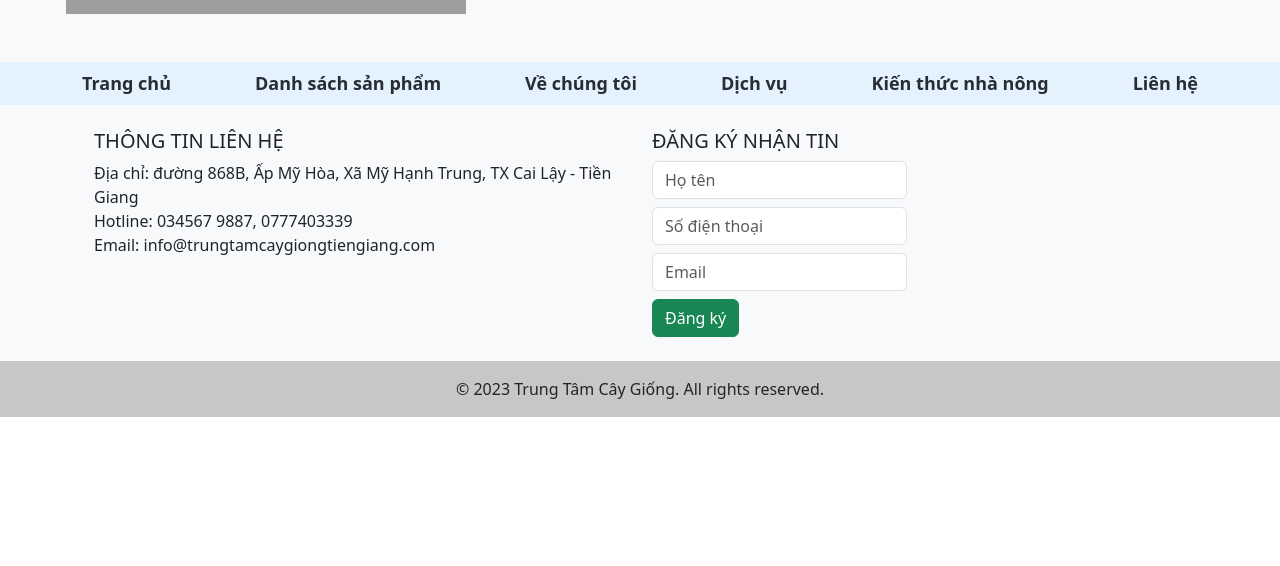
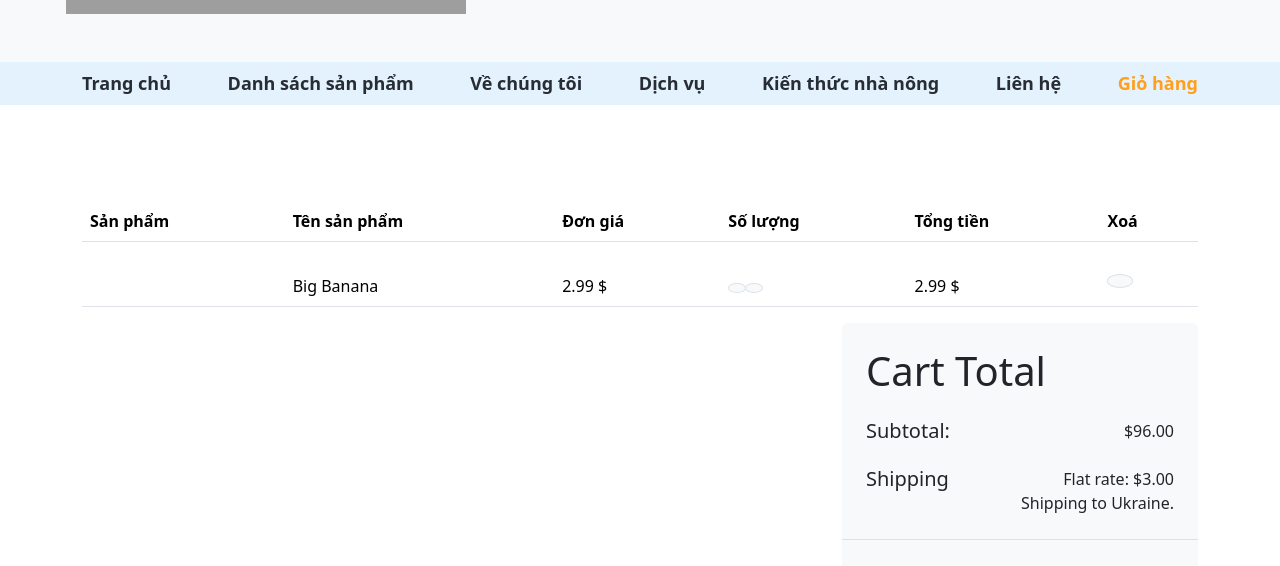
Before and after one commit to lebaphung/front_end-project, a React (Create React App) app: page /cart in a window 1280 px wide. Shown: the part 382-948 px from the top of the page. Before the commit the page ends 800 px from the top, so only its background shows below. Built offline with nearby package versions, Linux system fonts and the light colour scheme; grey boxes are pictures that could not be loaded.

Commit message:
feat(cart) add cartUI v1.0

```diff
--- a/src/App.tsx
+++ b/src/App.tsx
@@ -14,6 +14,7 @@ import ProductList from "./components/ProductList";
 import VeChungToi from "./components/VeChungToi";
 import {SendMailDemo} from "./service.mail/DemoSendEmail";
 import ContactUs from "./components/ContactUs";
+import Cart from "./components/Cart/Cart";
 
 function App() {
     // lấy dữ liệu từ product.json
@@ -42,6 +43,7 @@ function App() {
                 <Route path="/list-product" element={<ProductList/>}/>
                 <Route path="/vct" element={<VeChungToi/>}/>
                 <Route path="contact" element={<ContactUs/>}/>
+                <Route path="/cart" element={<Cart/>}/>
                 <Route path="/sendMailDemo" element={<SendMailDemo/>}/>
                 {/*<Route path="/:id" element={<ProductDetail/>} loader={loadProduct}/>*/}
             </Routes>
--- /dev/null
+++ b/src/components/Cart/Cart.js
@@ -0,0 +1,94 @@
+import './CartStyle.css'
+import React from 'react';
+
+const Cart = () => {
+    return (
+        <div class="container-fluid py-5">
+            <div class="container py-5">
+                <div class="table-responsive">
+                    <table class="table">
+                        <thead>
+                        <tr>
+                            <th scope="col">Sản phẩm</th>
+                            <th scope="col">Tên sản phẩm</th>
+                            <th scope="col">Đơn giá</th>
+                            <th scope="col">Số lượng</th>
+                            <th scope="col">Tổng tiền</th>
+                            <th scope="col">Xoá</th>
+                        </tr>
+                        </thead>
+                        <tbody>
+                        <tr>
+                            <th scope="row">
+                                {/*<div class="d-flex align-items-center">*/}
+                                {/*    <img src="img/vegetable-item-3.png" class="img-fluid me-5 rounded-circle" style="width: 80px; height: 80px;" alt="">*/}
+                                {/*</div>*/}
+                            </th>
+                            <td>
+                                <p class="mb-0 mt-4">Big Banana</p>
+                            </td>
+                            <td>
+                                <p class="mb-0 mt-4">2.99 $</p>
+                            </td>
+                            <td>
+                                {/*<div className="input-group quantity mt-4" style="width: 100px;">*/}
+                                    <div className="input-group quantity mt-4">
+                                        <div className="input-group-btn">
+                                            <button class="btn btn-sm btn-minus rounded-circle bg-light border">
+                                                <i class="fa fa-minus"></i>
+                                            </button>
+                                        </div>
+                                        {/*<input type="text" class="form-control form-control-sm text-center border-0" value="1">*/}
+                                        <div className="input-group-btn">
+                                            <button class="btn btn-sm btn-plus rounded-circle bg-light border">
+                                                <i class="fa fa-plus"></i>
+                                            </button>
+                                        </div>
+                                    </div>
+                            </td>
+                            <td>
+                                <p class="mb-0 mt-4">2.99 $</p>
+                            </td>
+                            <td>
+                                <button class="btn btn-md rounded-circle bg-light border mt-4" >
+                                    <i class="fa fa-times text-danger"></i>
+                                </button>
+                            </td>
+
+                        </tr>
+                        </tbody>
+                    </table>
+                </div>
+
+                <div class="row g-4 justify-content-end">
+                    <div class="col-8"></div>
+                    <div class="col-sm-8 col-md-7 col-lg-6 col-xl-4">
+                        <div class="bg-light rounded">
+                            <div class="p-4">
+                                <h1 class="display-6 mb-4">Cart <span class="fw-normal">Total</span></h1>
+                                <div class="d-flex justify-content-between mb-4">
+                                    <h5 class="mb-0 me-4">Subtotal:</h5>
+                                    <p class="mb-0">$96.00</p>
+                                </div>
+                                <div class="d-flex justify-content-between">
+                                    <h5 class="mb-0 me-4">Shipping</h5>
+                                    <div class="">
+                                        <p class="mb-0">Flat rate: $3.00</p>
+                                    </div>
+                                </div>
+                                <p class="mb-0 text-end">Shipping to Ukraine.</p>
+                            </div>
+                            <div class="py-4 mb-4 border-top border-bottom d-flex justify-content-between">
+                                <h5 class="mb-0 ps-4 me-4">Total</h5>
+                                <p class="mb-0 pe-4">$99.00</p>
+                            </div>
+                            <button class="btn border-secondary rounded-pill px-4 py-3 text-primary text-uppercase mb-4 ms-4" type="button">Proceed Checkout</button>
+                        </div>
+                    </div>
+                </div>
+            </div>
+        </div>
+    );
+};
+
+export default Cart;
--- a/src/components/Header.js
+++ b/src/components/Header.js
@@ -91,6 +91,10 @@ export default function Header() {
                     {location.pathname === '/contact' && (<a className={"active-link "} href="/contact">Liên hệ</a>)}
                     {location.pathname !== '/contact' && (
                         <a className={"link hover-link "} href="/contact">Liên hệ</a>)}
+
+                    {location.pathname === '/cart' && (<a className={"active-link "} href="/contact">Giỏ hàng</a>)}
+                    {location.pathname !== '/cart' && (
+                        <a className={"link hover-link "} href="/cart">Giỏ hàng</a>)}
                 </div>
             </nav>
         </header>
```
Also changed, not shown: src/components/Cart/CartStyle.css (added).
